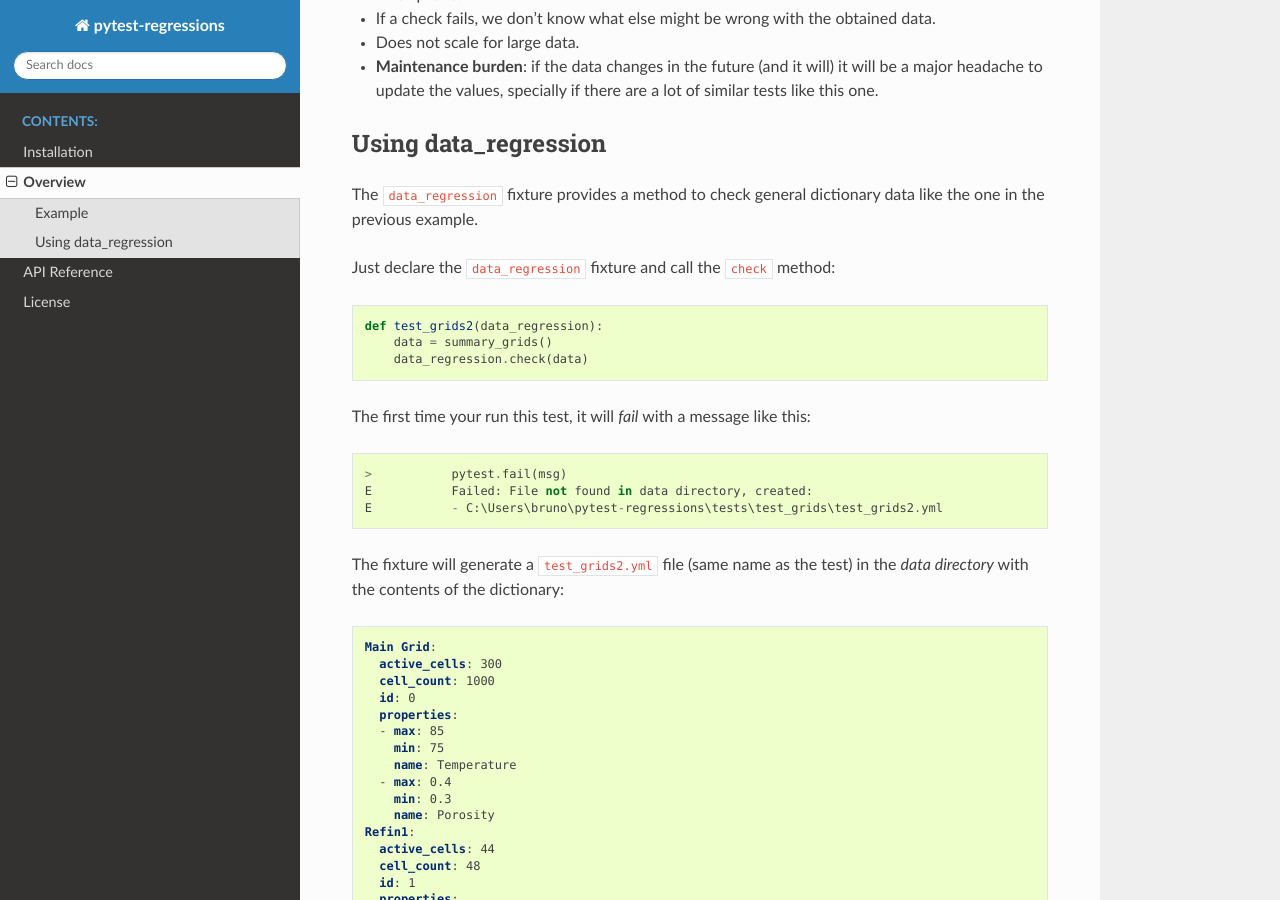
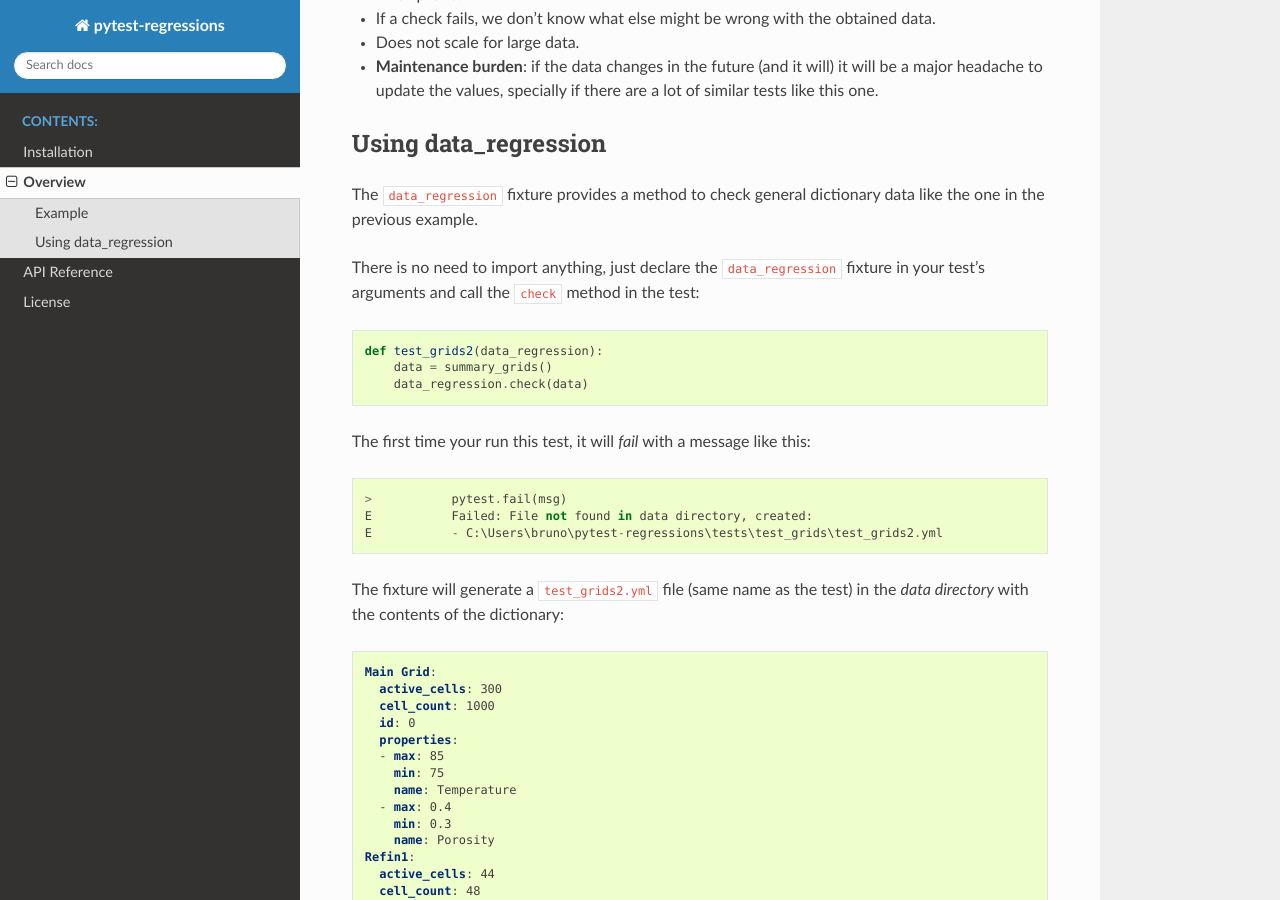
Before and after one commit to ESSS/pytest-regressions, a Sphinx documentation site: the page built from doc/overview.rst, in a window 1280 px wide and 900 px high, scrolled down 1289 px. Built offline with Sphinx 7.4.7 and the Read the Docs theme 2.0.0, drawn with Linux system fonts in a browser that asks for light colours.

Commit message:
Clarified usage in overview for those unfamiliar with fixtures/plugins

```diff
--- a/doc/overview.rst
+++ b/doc/overview.rst
@@ -73,7 +73,8 @@ Using data_regression
 
 The ``data_regression`` fixture provides a method to check general dictionary data like the one in the previous example.
 
-Just declare the ``data_regression`` fixture and call the ``check`` method:
+There is no need to import anything, just declare the ``data_regression`` fixture in your test's
+arguments and call the ``check`` method in the test:
 
 .. code-block:: python
 
```
